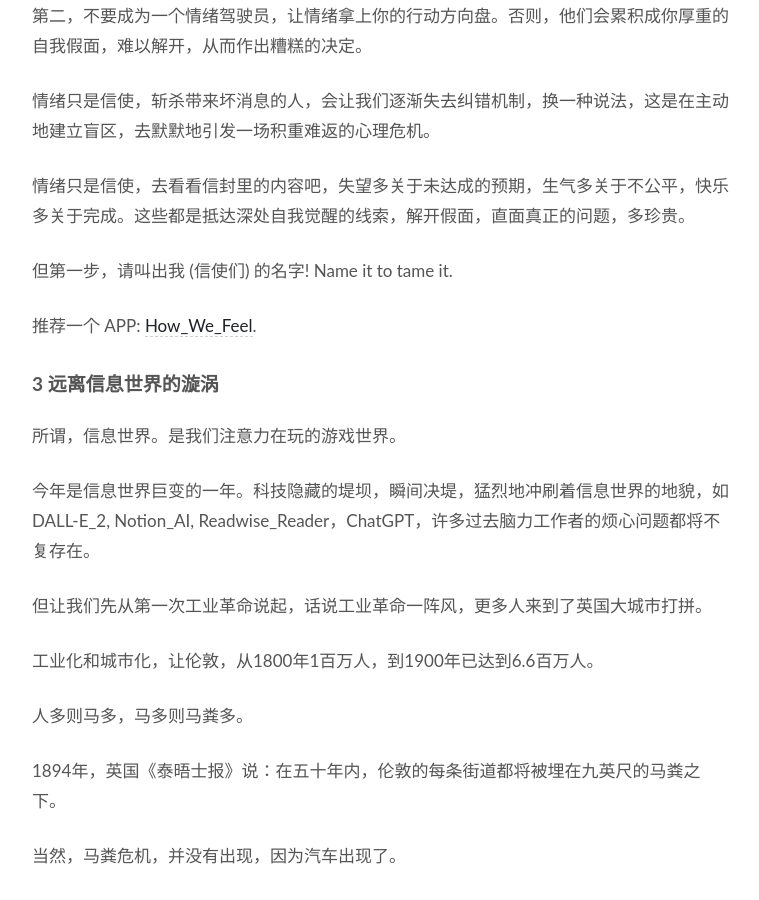
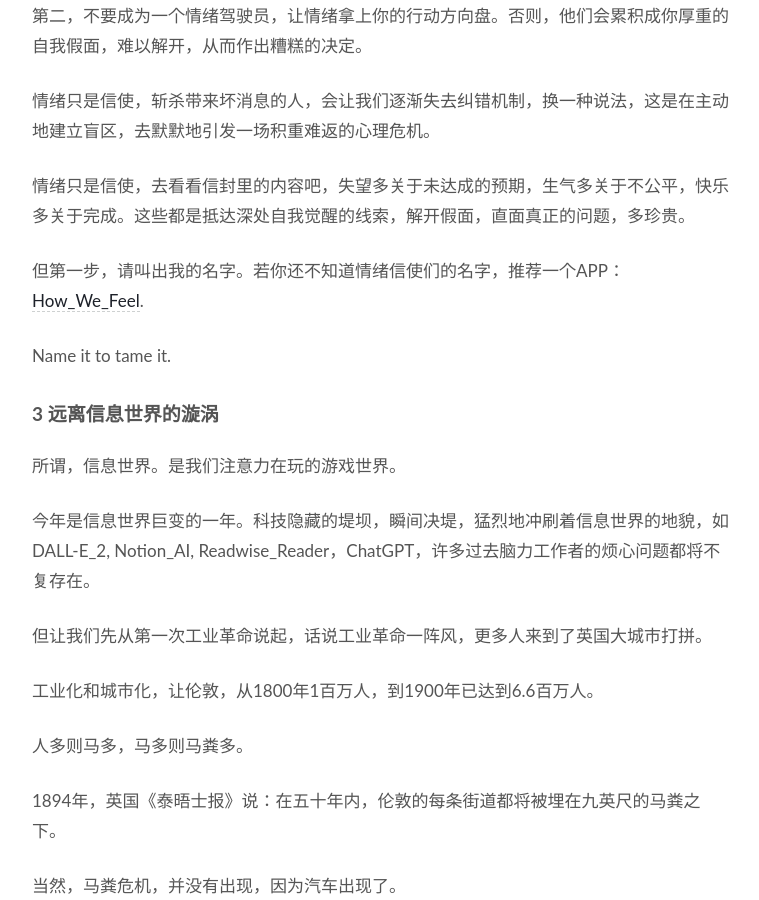
Before and after one commit to WillWang-X/willwang-x.github.io, a Jekyll site: the page built from _posts/blogs/2022-12-31-horse-manure-and-fertile-soil.md, in a window 1280 px wide and 900 px high, scrolled down 3824 px. Shown: the whole window, without its empty margins (258-1017 px from the left). Built offline with Jekyll 4.4.1, drawn with Linux system fonts in a browser that asks for light colours.

Commit message:
Improve readability

```diff
--- a/_posts/blogs/2022-12-31-horse-manure-and-fertile-soil.md
+++ b/_posts/blogs/2022-12-31-horse-manure-and-fertile-soil.md
@@ -117,10 +117,9 @@ published: true
 
 情绪只是信使，去看看信封里的内容吧，失望多关于未达成的预期，生气多关于不公平，快乐多关于完成。这些都是抵达深处自我觉醒的线索，解开假面，直面真正的问题，多珍贵。
 
-但第一步，请叫出我 (信使们) 的名字! Name it to tame it.
+但第一步，请叫出我的名字。若你还不知道情绪信使们的名字，推荐一个APP：[How_We_Feel](https://howwefeel.org/).
 
-推荐一个 APP: [How_We_Feel](https://howwefeel.org/).
-
+Name it to tame it.
 
 ## 3 远离信息世界的漩涡
 
```
